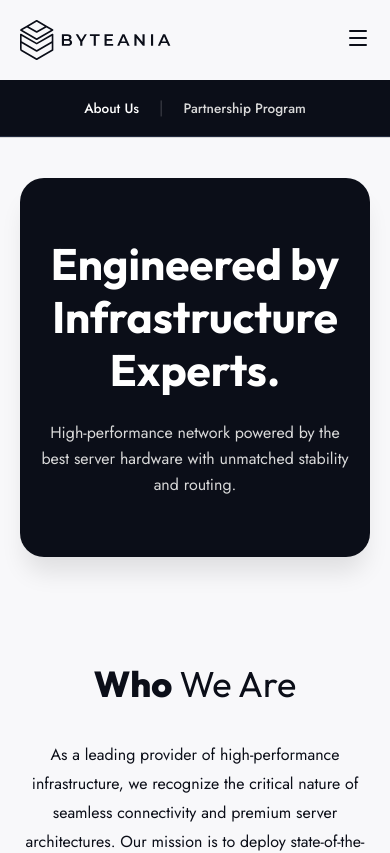
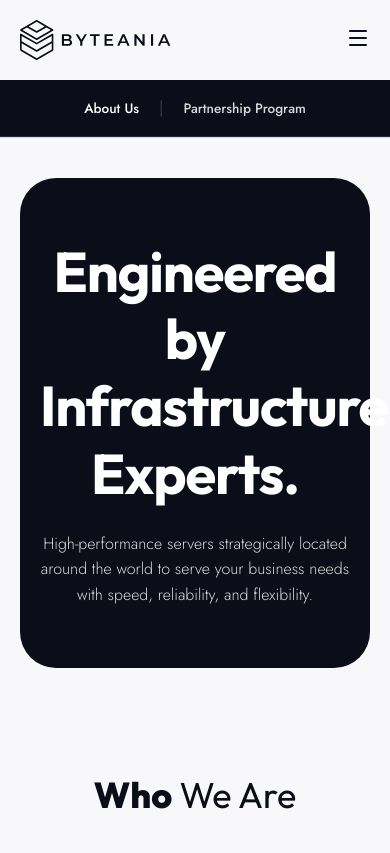
Before and after one commit to souiiii/Bytenia, a React (Vite) app: page /company in a window 390 px wide. Shown: the top 853 px of the page. Built offline with nearby package versions, Linux system fonts and the light colour scheme; what react-world-flags would draw is missing.

Commit message:
feat: add CompanyHero component with responsive styling

```diff
--- a/src/components/CompanyHero/CompanyHero.css
+++ b/src/components/CompanyHero/CompanyHero.css
@@ -5,15 +5,16 @@
 
 .company-hero-card {
   background-color: var(--bg-dark);
-  border-radius: var(--border-radius-lg);
-  padding: 80px 40px;
+  border-radius: 36px;
+  padding: 100px 40px;
   text-align: center;
-  box-shadow: 0 20px 25px -5px rgba(0, 0, 0, 0.1);
+  box-shadow: none;
 }
 
 .company-hero-card .h1 {
-  font-size: 2.75rem;
+  font-size: 3.5rem;
   margin-bottom: 24px;
+  letter-spacing: -0.02em;
 }
 
 @media (max-width: 768px) {
--- a/src/components/CompanyHero/CompanyHero.jsx
+++ b/src/components/CompanyHero/CompanyHero.jsx
@@ -4,13 +4,13 @@ import './CompanyHero.css';
 const CompanyHero = () => {
   return (
     <section className="company-hero">
-      <div className="container" style={{ maxWidth: '1000px' }}>
+      <div className="container">
         <div className="company-hero-card">
           <h1 className="h1 text-white">
             Engineered by<br/>Infrastructure Experts.
           </h1>
-          <p className="subtitle text-gray" style={{ maxWidth: '600px', margin: '0 auto', fontSize: '1rem', lineHeight: '1.6' }}>
-            High-performance network powered by the best server hardware with unmatched stability and routing.
+          <p className="subtitle text-gray" style={{ maxWidth: '850px', margin: '0 auto', fontSize: '1rem', lineHeight: '1.6', fontWeight: 300 }}>
+            High-performance servers strategically located around the world to serve your business needs with speed, reliability, and flexibility.
           </p>
         </div>
       </div>
```
